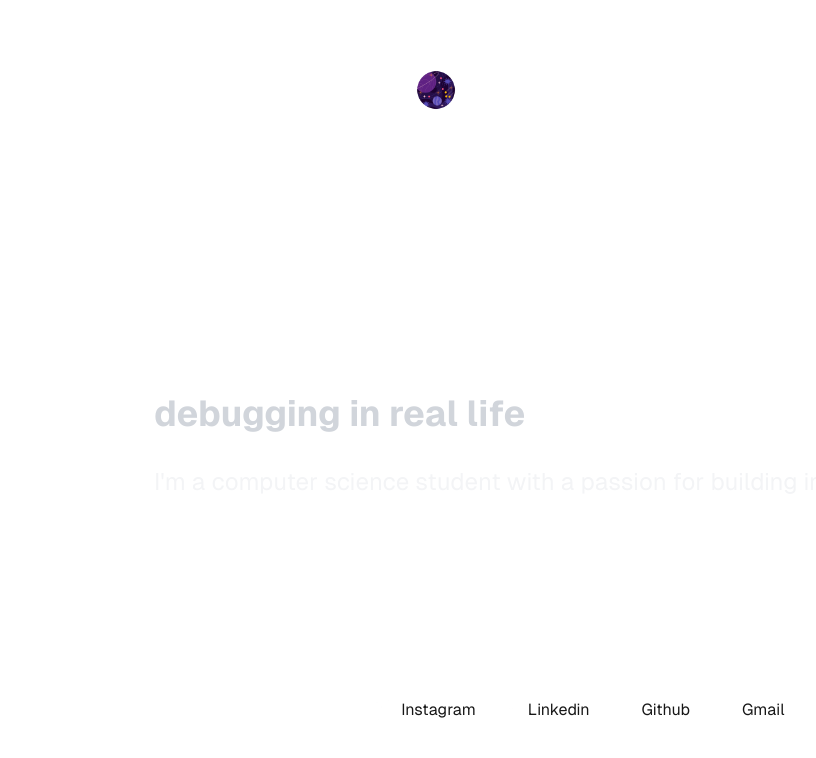
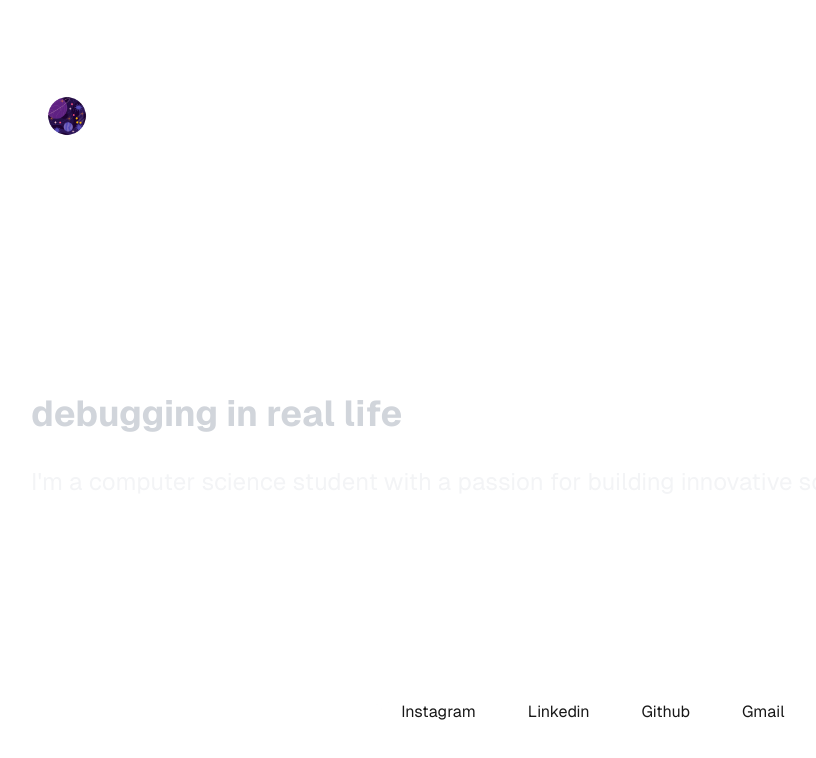
Before and after one commit to NatalyJaya/Portfolio, a Next.js app: page / in a window 1280 px wide. Shown: the top 758 px of the page, without its empty margins (49-865 px from the left). Built offline with nearby package versions, Linux system fonts and the light colour scheme.

Commit message:
home alineat

```diff
--- a/src/app/navbar.tsx
+++ b/src/app/navbar.tsx
@@ -1,18 +1,19 @@
 import React from "react";
 import Link from "next/link";
-import Image from "next/image"; // Importa el componente Image
-import universo from "./assets/img/universo.png"; // Usa la ruta correcta
+import Image from "next/image"; // Import the Image component
+import universo from "./assets/img/universo.png"; // Use the correct path
 
 const Navbar = () => {
   return (
     <nav>
-      <div className="flex items-center justify-between mx-auto p-4">
-
-        <Link href="/" className="flex items-CENTER">
+      <div className="flex items-start justify-between mx-auto max-w-7xl p-4">
+        {/* Left section with the image */}
+        <Link href="/" className="flex items-center">
           <Image src={universo} width={40} height={40} alt="Uni icon" />
         </Link>
 
-        <div className="flex space-x-6">
+        {/* Right section with navigation links */}
+        <div className="flex space-x-6 items-center">
           <Link href={'/home'} className="text-white text-lg hover:text-gray-400">
             Home
           </Link>
--- a/src/app/page.tsx
+++ b/src/app/page.tsx
@@ -16,11 +16,12 @@ const roboto = Roboto({
 
 export default function Home() {
   return (
-    <div className="grid grid-rows-[20px_1fr_20px] items-center justify-items-center min-h-screen p-8 pb-20 gap-16 sm:p-20 font-[family-name:var(--font-geist-sans)]">
+    <div className="grid grid-rows-[20px_1fr_20px]  min-h-screen p-8 pb-20 gap-16 sm:p-20 font-[family-name:var(--font-geist-sans)]">
     <Navbar />
+
         <main className="flex flex-col gap-8 row-start-2 items-center sm:items-start  justify-center">
 
-      <h1 className="text-6xl font-bold text-center sm:text-left text-[white]">
+        <h1 className="text-6xl font-bold text-center sm:text-left text-[white] ">
             <Typewriter
               words={['Hi there! I am Nat']}
               loop={1}
@@ -29,14 +30,16 @@ export default function Home() {
               typeSpeed={70}
               deleteSpeed={50}
               delaySpeed={1000}
+
             />
           </h1>
-        <p className={`text-4xl font-bold text-center sm:text-left text-gray-300 fade-in-up`}>
+          <p className={`text-4xl font-bold text-center sm:text-left text-gray-300 fade-in-up `}>
             debugging in real life
           </p>
           <p className="text-2xl text-center sm:text-left text-gray-100 fade-in-up">
             I'm a computer science student with a passion for building innovative solutions.
           </p>
+
 
 
 
```
Lines whose indentation alone changed are shown as unchanged.
